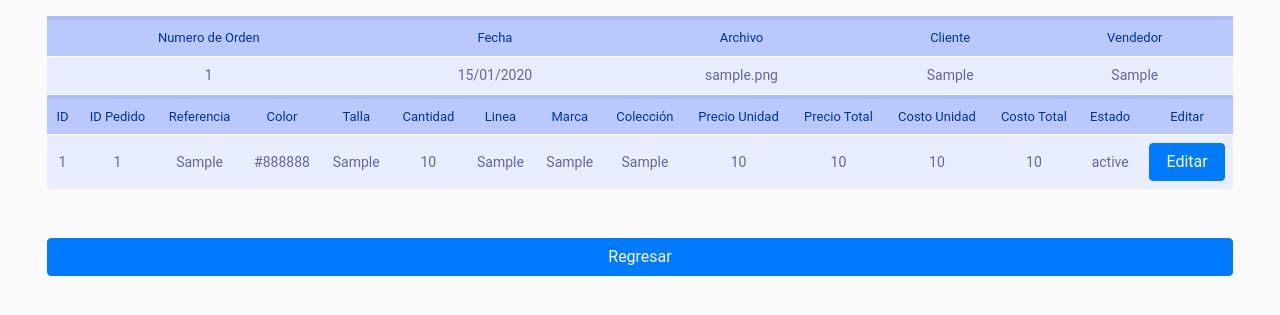
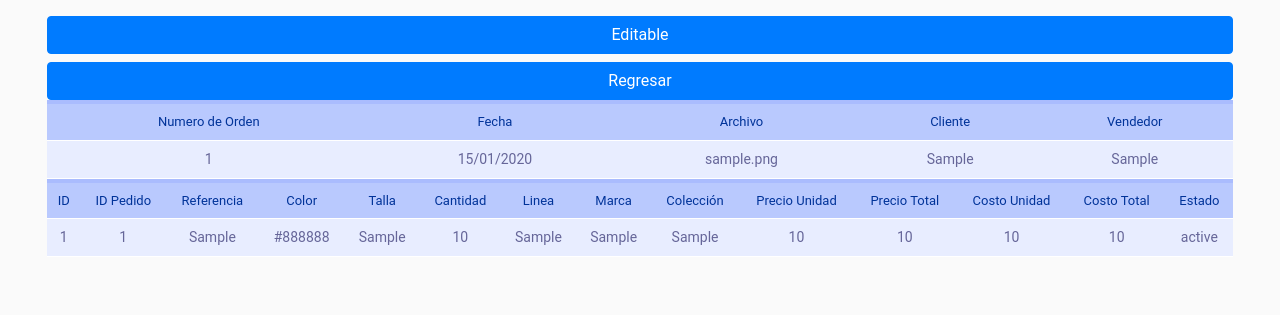
Before and after one commit to jaortiz92/prepareOrders, a Django app: page /orders/orders/detail_order/1 in a window 1280 px wide. Shown: the part 86-401 px from the top of the page. Run offline with Django 3.2, Linux system fonts and the light colour scheme; tables that the repository leaves empty hold one stand-in row (values such as "Sample post"); some libraries are stand-ins or nearby versions.

Commit message:
Complete Update with table

```diff
--- a/orders/urls.py
+++ b/orders/urls.py
@@ -20,6 +20,10 @@ urlpatterns = [
     path('products/', views.ProductsOrderView.as_view(), name='oders_products'),
     path('products/update_product_order/<int:id_product_order>',
          views.UpdateProductOrderView.as_view(), name='update_product_order'),
+    path('products/delete_product_order/<int:id_product_order>',
+         views.DeleteProductOrderView.as_view(), name='delete_product_order'),
+    path('products/update_product_order_api',
+         views.update_product_order_view_API, name='update_product_order_api'),
 
     # Queries
     path('queries/', views.QueriesPanel.as_view(), name='queries_panel'),
--- a/orders/views/__init__.py
+++ b/orders/views/__init__.py
@@ -1,3 +1,4 @@
 from .orderView import *
 from .orderQueryView import *
 from .productsOrderView import *
+from .apiView import *
--- /dev/null
+++ b/static/js/main.js
@@ -0,0 +1,6 @@
+$(document).ready(function () {
+    $(".to_edit").hide()
+    $(".btn_is_edit").click(function () {
+        $(".to_edit").toggle();
+    });
+});
--- a/templates/base.html
+++ b/templates/base.html
@@ -26,6 +26,10 @@
     </footer>
 
     <script src="//cdn.jsdelivr.net/npm/sweetalert2@11"></script>
+    <script src="https://code.jquery.com/jquery-3.6.0.min.js"
+        integrity="sha256-/xUj+3OJU5yExlq6GSYGSHk7tPXikynS7ogEvDej/m4=" crossorigin="anonymous"></script>
+    <script src="{% static 'js/main.js' %}"></script>
+    {% block js_code %}{% endblock %}
 
     {% if messages %}
     {%for m in messages %}
--- a/templates/home.html
+++ b/templates/home.html
@@ -5,14 +5,10 @@
 
 
 {% block container %}
-
-
 <div>
     <div class="img-capratex">
         <img src="https://capratex.com/wp-content/uploads/2021/06/cropped-cropped-banner-home-1.jpg"
             alt="Image CapraTex">
     </div>
 </div>
-
-
 {% endblock %}
--- a/templates/orders/detail_order.html
+++ b/templates/orders/detail_order.html
@@ -6,13 +6,69 @@
 
 {% block container %}
 <div>
+    <button class="btn_is_edit btn btn-primary btn-block"> Editable </button>
+    <a class="btn btn-primary btn-block" href="{% url 'order:orders' %}">Regresar</a>
+</div>
+<div>
     {% include "orders/tables/table_orders.html" %}
     {% include "orders/tables/table_products_order.html" %}
 </div>
+{% endblock %}
 
-<div>
-    <a class="btn btn-primary btn-block mt-5" href="{% url 'order:orders' %}">Regresar</a>
-</div>
+{% block js_code %}
+<script>
+    $(document).ready(function () {
+        $(document).on("click", ".editable", function () {
+            var value = $(this).text();
+            console.log(value)
+            var type = $(this).data("type")
+            var input = "<input type='" + type + "' class='form-control' value='" + value + "'>"
+            $(this).html(input)
+            $(this).removeClass("editable")
+        });
+        $(document).on("blur", ".form-control", function () {
+            var value = $(this).val();
+            var td = $(this).parent("td");
+            $(this).remove();
+            td.html(value);
+            td.addClass("editable");
+            var field = td.data("field");
+            sendToServer(td.data("id"), value, field);
+        });
+
+        $(document).on("keypress", ".form-control", function (e) {
+            var key = e.which;
+            if (key == 13) {
+                var value = $(this).val();
+                var td = $(this).parent("td");
+                $(this).remove();
+                td.html(value);
+                td.addClass("editable");
+                var field = td.data("field");
+                sendToServer(td.data("id"), value, field);
+            }
+        });
+
+        function sendToServer(id, value, field) {
+            $.ajax({
+                url: "{% url 'order:update_product_order_api' %}",
+                type: "POST",
+                data: {
+                    id: id,
+                    field: field,
+                    value: value
+                },
+            })
+                .done(function (response) {
+                    console.log(response);
+                })
+                .fail(function () {
+                    console.log("Error Occured");
+                });
+
+        }
+    });
 
 
+</script>
 {% endblock %}
--- a/templates/orders/tables/table_products_order.html
+++ b/templates/orders/tables/table_products_order.html
@@ -15,27 +15,32 @@
             <th>Costo Unidad</th>
             <th>Costo Total</th>
             <th>Estado</th>
-            <th>Editar</th>
+            <th class="to_edit">Editar</th>
+            <th class="to_edit" >Eliminar</th>
         </thead>
         <tbody>
             {% for product in products_order %}
             <tr>
                 <td>{{product.id_product_order}}</td>
                 <td>{{product.id_order_id}}</td>
-                <td>{{product.reference}}</td>
-                <td>{{product.color}}</td>
-                <td>{{product.size}}</td>
-                <td>{{product.quantity}}</td>
-                <td>{{product.line}}</td>
-                <td>{{product.brand}}</td>
-                <td>{{product.collection}}</td>
-                <td>{{product.price | floatformat:"0g"}}</td>
-                <td>{{product.total_price | floatformat:"0g"}}</td>
-                <td>{{product.cost | floatformat:"0g"}}</td>
-                <td>{{product.total_cost | floatformat:"0g"}}</td>
-                <td>{{product.status}}</td>
-                <td><a class="btn btn-primary btn-block"
+                <td class="editable" data-id="{{ product.id_product_order }}" data-type="text" data-field="reference">{{product.reference}}</td>
+                <td class="editable" data-id="{{ product.id_product_order }}" data-type="text" data-field="color">{{product.color}}</td>
+                <td class="editable" data-id="{{ product.id_product_order }}" data-type="text" data-field="size">{{product.size}}</td>
+                <td class="editable" data-id="{{ product.id_product_order }}" data-type="number" data-field="quantity">{{product.quantity}}</td>
+                <td class="editable" data-id="{{ product.id_product_order }}" data-type="text" data-field="line">{{product.line}}</td>
+                <td class="editable" data-id="{{ product.id_product_order }}" data-type="text" data-field="brand">{{product.brand}}</td>
+                <td class="editable" data-id="{{ product.id_product_order }}" data-type="text" data-field="collection">{{product.collection}}</td>
+                <td class="editable" data-id="{{ product.id_product_order }}" data-type="number" data-field="price">{{product.price | floatformat:"0g"}}</td>
+                <td class="editable" data-id="{{ product.id_product_order }}" data-type="number"
+                    data-field="total_price">{{product.total_price | floatformat:"0g"}}</td>
+                <td class="editable" data-id="{{ product.id_product_order }}" data-type="number" data-field="cost">{{product.cost | floatformat:"0g"}}</td>
+                <td class="editable" data-id="{{ product.id_product_order }}" data-type="number"
+                    data-field="total_cost">{{product.total_cost | floatformat:"0g"}}</td>
+                <td class="editable" data-id="{{ product.id_product_order }}" data-type="text" data-field="status">{{product.status}}</td>
+                <td class="to_edit" ><a class="btn btn-primary btn-block"
                         href="{%url 'order:update_product_order' product.id_product_order%}">Editar</a></td>
+                <td class="to_edit" ><a class="btn btn-danger btn-block"
+                        href="{%url 'order:delete_product_order' product.id_product_order%}">Eliminar</a></td>
             </tr>
             {% endfor %}
         </tbody>
```
Also changed, not shown: orders/views/apiView.py (added, +40 -0 lines), orders/views/productsOrderView.py (+15 -0 lines).
